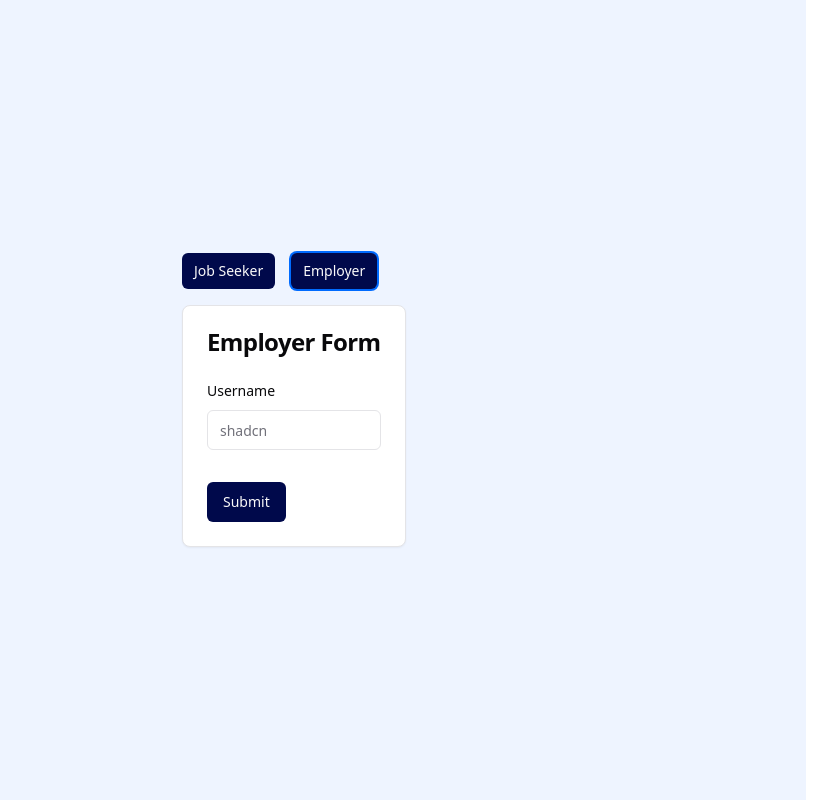
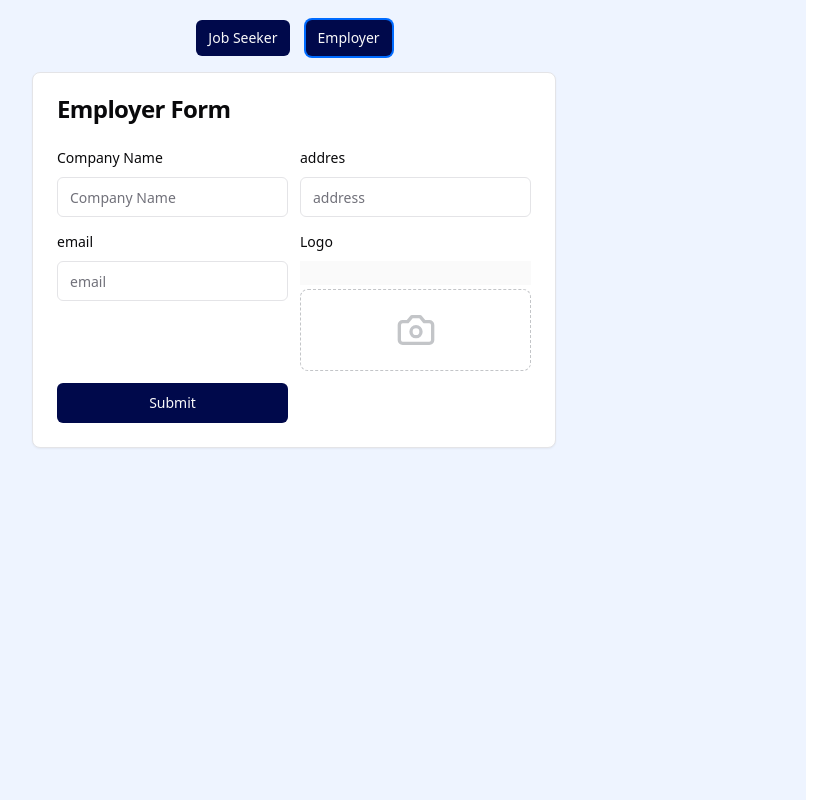
Before and after one commit to abdinasir-Tman/shaqo-sahal, a Next.js app: page /register in a window 1280 px wide. Both pictures are taken after a click on the button "Employer". Shown: the whole page, without its empty margins (218-1055 px from the left). Built offline with nearby package versions, Linux system fonts and the light colour scheme.

Commit message:
added register frontend

```diff
--- a/app/(pages)/_components/EmployerForm.tsx
+++ b/app/(pages)/_components/EmployerForm.tsx
@@ -1,8 +1,9 @@
-import React from "react";
+"use client";
+import React, { useEffect, useState } from "react";
 import z from "zod";
 import { zodResolver } from "@hookform/resolvers/zod";
 import { useForm } from "react-hook-form";
-import ValidateEmployer from "@/app/validationSchema/employerSchemaValidator";
+import validateEmployer from "@/app/validationSchema/employerSchemaValidator";
 import { Button } from "@/components/ui/button";
 import {
   Form,
@@ -14,16 +15,76 @@ import {
 } from "@/components/ui/form";
 import { Input } from "@/components/ui/input";
 import { Card, CardContent, CardHeader, CardTitle } from "@/components/ui/card";
+import { useDropzone } from "react-dropzone";
+import { CameraIcon } from "lucide-react";
+import axios from "axios";
 
+interface FileWithPreview extends File {
+  preview: string;
+}
+const toBase64 = (file: File) =>
+  new Promise<string>((resolve, reject) => {
+    const reader = new FileReader();
+
+    reader.readAsDataURL(file);
+
+    reader.onload = () => resolve(reader.result as string);
+
+    reader.onerror = (error) => reject(error);
+  });
 const EmployerForm = () => {
-  const form = useForm<z.infer<typeof ValidateEmployer>>({
-    resolver: zodResolver(ValidateEmployer),
+  const [file, setFile] = useState<FileWithPreview>();
+  const { getRootProps, getInputProps } = useDropzone({
+    accept: "images/*" as any,
+    onDrop: (acceptedFiles) => {
+      // Assuming you only want to handle the first file
+      const file = acceptedFiles[0];
+
+      if (file) {
+        const fileWithPreview: FileWithPreview = Object.assign(file, {
+          preview: URL.createObjectURL(file),
+        });
+
+        setFile(fileWithPreview);
+      }
+    },
+  });
+
+  useEffect(() => {
+    // Cleanup previews
+    return () => {
+      if (file) {
+        URL.revokeObjectURL(file.preview);
+      }
+    };
+  }, [file]);
+
+  const form = useForm<z.infer<typeof validateEmployer>>({
+    resolver: zodResolver(validateEmployer),
     defaultValues: {
       companyName: "",
     },
   });
-  function onSubmit(values: z.infer<typeof ValidateEmployer>) {
-    console.log(values);
+  async function onSubmit(values: z.infer<typeof validateEmployer>) {
+    try {
+      const formData = new FormData();
+      Object.keys(values).forEach((key) => {
+        if (key !== "gallery") {
+          const value = values[key as keyof typeof values];
+
+          if (value !== undefined) {
+            formData.append(key, value.toString());
+          }
+        }
+      });
+      const base64 = await toBase64(file!);
+
+      formData.append("newImage", base64);
+      await axios.post("http://localhost:3000/api/employer", formData);
+      console.log("success");
+    } catch (error) {
+      console.log(error);
+    }
   }
   return (
     <div className="w-full">
@@ -33,19 +94,22 @@ const EmployerForm = () => {
         </CardHeader>
         <CardContent>
           <Form {...form}>
-            <form onSubmit={form.handleSubmit(onSubmit)} className="space-y-8 ">
+            <form
+              onSubmit={form.handleSubmit(onSubmit)}
+              className="grid grid-cols-1 md:grid-cols-2 gap-3"
+            >
               <FormField
                 control={form.control}
                 name="companyName"
                 render={({ field }) => (
                   <FormItem>
                     <FormLabel className="dark:text-gray-200">
-                      Username
+                      Company Name
                     </FormLabel>
                     <FormControl>
                       <Input
                         className="dark:text-gray-200"
-                        placeholder="shadcn"
+                        placeholder="Company Name"
                         {...field}
                       />
                     </FormControl>
@@ -54,6 +118,70 @@ const EmployerForm = () => {
                   </FormItem>
                 )}
               />
+              <FormField
+                control={form.control}
+                name="address"
+                render={({ field }) => (
+                  <FormItem>
+                    <FormLabel className="dark:text-gray-200">addres</FormLabel>
+                    <FormControl>
+                      <Input
+                        className="dark:text-gray-200"
+                        placeholder="address"
+                        {...field}
+                      />
+                    </FormControl>
+
+                    <FormMessage />
+                  </FormItem>
+                )}
+              />
+              <FormField
+                control={form.control}
+                name="email"
+                render={({ field }) => (
+                  <FormItem>
+                    <FormLabel className="dark:text-gray-200">email</FormLabel>
+                    <FormControl>
+                      <Input
+                        className="dark:text-gray-200"
+                        placeholder="email"
+                        {...field}
+                      />
+                    </FormControl>
+
+                    <FormMessage />
+                  </FormItem>
+                )}
+              />
+              <FormField
+                control={form.control}
+                name="logo"
+                render={({ field }) => (
+                  <FormItem>
+                    <FormLabel>Logo</FormLabel>
+                    <FormControl>
+                      <div {...getRootProps()} className="dropzone">
+                        <input {...getInputProps} disabled />
+                        <div className="mt-1 flex justify-center rounded-lg border border-dashed dark:border-gray-200 border-gray-900/25 px-5 py-5">
+                          <div className="cursor-pointer text-center">
+                            <CameraIcon className="h-10 w-10 dark:text-gray-200 text-gray-900/25" />
+                          </div>
+                        </div>
+                        {file && (
+                          <img
+                            src={file.preview}
+                            alt="Preview"
+                            style={{ maxWidth: "200px", maxHeight: "200px" }}
+                          />
+                        )}
+                      </div>
+                    </FormControl>
+                    <FormMessage />
+                  </FormItem>
+                )}
+              />
+
               <Button
                 type="submit"
                 className="bg-main-900 dark:bg-main-100 hover:bg-main-950 dark:hover:bg-main-50 transition-all duration-300"
--- a/app/(pages)/register/page.tsx
+++ b/app/(pages)/register/page.tsx
@@ -7,9 +7,9 @@ import EmployerForm from "../_components/EmployerForm";
 const Register = () => {
   const [currentForm, setCurrentForm] = useState<string>("JobSeeker");
   return (
-    <div className="bg-main-50 dark:bg-main-950 max-w-5xl w-full h-screen flex justify-center items-center">
+    <div className="bg-main-50 dark:bg-main-950 max-w-5xl w-full h-screen flex justify-center items-start pt-5">
       <div className="space-y-4">
-        <div className="space-x-4">
+        <div className="space-x-4 flex justify-center">
           <Button
             size={"sm"}
             onClick={() => {
@@ -35,7 +35,7 @@ const Register = () => {
             Employer
           </Button>
         </div>
-        <div className="max-w-2xl w-56">
+        <div className="max-w-5xl mx-auto md:px-6 px-2">
           {currentForm === "Employer" ? <EmployerForm /> : "somethin else"}
         </div>
       </div>
--- a/app/(signinPage)/signin/page.tsx
+++ b/app/(signinPage)/signin/page.tsx
@@ -13,7 +13,7 @@ const Signin = () => {
         }}
         className="max-w-lg p-3 space-x-3 bg-main-300 dark:bg-main-800 dark:hover:bg-main-900 dark:text-white text-black"
       >
-        <FcGoogle className="text-2xl" />{" "}
+        <FcGoogle className="text-2xl" />
         <span className="text-xl">Sign with Google</span>
       </Button>
     </div>
--- a/app/_components/Nav.tsx
+++ b/app/_components/Nav.tsx
@@ -1,7 +1,7 @@
 "use client";
 import { Button } from "@/components/ui/button";
 import { SunIcon, Moon } from "lucide-react";
-import { useSession } from "next-auth/react";
+
 import Image from "next/image";
 import { useRouter } from "next/navigation";
 import React from "react";
@@ -29,7 +29,6 @@ const Nav = () => {
     localStorage.setItem("theme", theme);
   };
   const router = useRouter();
-  const { data: session } = useSession();
 
   return (
     <div className="w-full flex justify-between items-center bg-main-100 dark:bg-main-900/60  p-3">
--- a/app/api/employer/route.ts
+++ b/app/api/employer/route.ts
@@ -1,23 +1,30 @@
 import prisma from "@/prisma/client";
 import { NextRequest, NextResponse } from "next/server";
 import ValidateEmployer from "../../validationSchema/employerSchemaValidator";
+import cloudinary from "@/app/utils/cloudinary";
+
+interface FieldValue {
+  [key: string]: string;
+}
 export const POST = async (req: NextRequest) => {
-  if (req.headers.get("content-length") === "0")
-    return NextResponse.json(
-      { error: "please insert the body some info" },
-      { status: 400 }
-    );
-
+  const formData = await req.formData();
+  console.log("form data ", formData);
+  const fields: FieldValue = {};
+  let file: any = "";
+  for (const [key, value] of formData) {
+    if (key.startsWith("newImage") && typeof value === "string") {
+    } else if (typeof value === "string") {
+      fields[key] = value;
+    }
+  }
+  console.log(fields, " image ", file);
   try {
-    const body = await req.json();
-    const validate = ValidateEmployer.safeParse(body);
-    if (!validate.success) return NextResponse.json({ status: 400 });
-    const newEmployer = prisma.employer.create({
+    const newEmployer = await prisma?.employer.create({
       data: {
-        companyName: body.companyName,
-        address: body.address,
-        logo: body.url,
-        email: body.email,
+        companyName: fields.companyName,
+        address: fields.address,
+        logo: "somethin",
+        email: fields.email,
       },
     });
     return NextResponse.json(newEmployer, { status: 201 });
--- a/app/layout.tsx
+++ b/app/layout.tsx
@@ -19,7 +19,7 @@ export default function RootLayout({
     <html lang="en">
       <body className="">
         <NextAuthProvider>
-          <main className="">{children}</main>
+          <main className="h-full">{children}</main>
         </NextAuthProvider>
       </body>
     </html>
--- a/app/page.tsx
+++ b/app/page.tsx
@@ -2,11 +2,11 @@ import Nav from "./_components/Nav";
 
 export default function Home() {
   return (
-    <main className="dark:bg-main-950 bg-main-50 max-w-5xl w-full h-full">
+    <div className="dark:bg-main-950 bg-main-50 max-w-[1024px] w-full h-screen">
       <Nav />
       <div className="py-10">
         <span className="text-white">Home Page</span>
       </div>
-    </main>
+    </div>
   );
 }
--- /dev/null
+++ b/app/utils/cloudinary.ts
@@ -0,0 +1,9 @@
+import { v2 as cloudinary } from "cloudinary";
+
+cloudinary.config({
+  cloud_name: "tman",
+  api_key: process.env.CLOUDINARY_API_KEY,
+  api_secret: process.env.CLOUDINARY_API_SECRET,
+});
+
+export default cloudinary;
--- a/package.json
+++ b/package.json
@@ -14,13 +14,16 @@
     "@prisma/client": "^5.6.0",
     "@radix-ui/react-label": "^2.0.2",
     "@radix-ui/react-slot": "^1.0.2",
+    "axios": "^1.6.2",
     "class-variance-authority": "^0.7.0",
+    "cloudinary": "^1.41.0",
     "clsx": "^2.0.0",
     "lucide-react": "^0.294.0",
     "next": "14.0.3",
     "next-auth": "^4.24.5",
     "react": "^18",
     "react-dom": "^18",
+    "react-dropzone": "^14.2.3",
     "react-hook-form": "^7.48.2",
     "react-icons": "^4.12.0",
     "tailwind-merge": "^2.0.0",
--- a/tsconfig.json
+++ b/tsconfig.json
@@ -13,6 +13,7 @@
     "isolatedModules": true,
     "jsx": "preserve",
     "incremental": true,
+    "downlevelIteration": true,
     "plugins": [
       {
         "name": "next"
```
Also changed, not shown: app/validationSchema/employerSchemaValidator.ts (+3 -4 lines), 1 other file (tests, documents, lock files or other folders).
